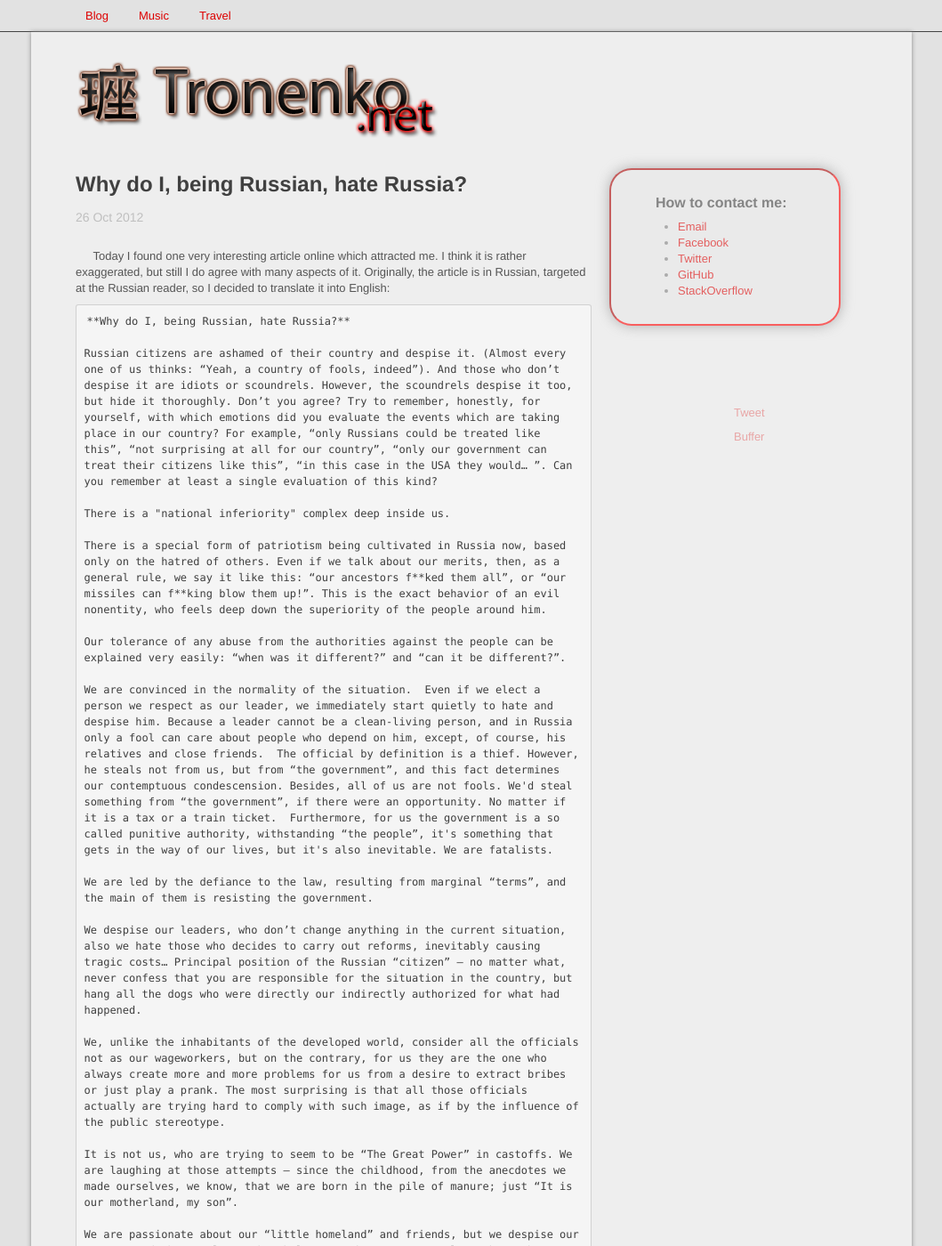
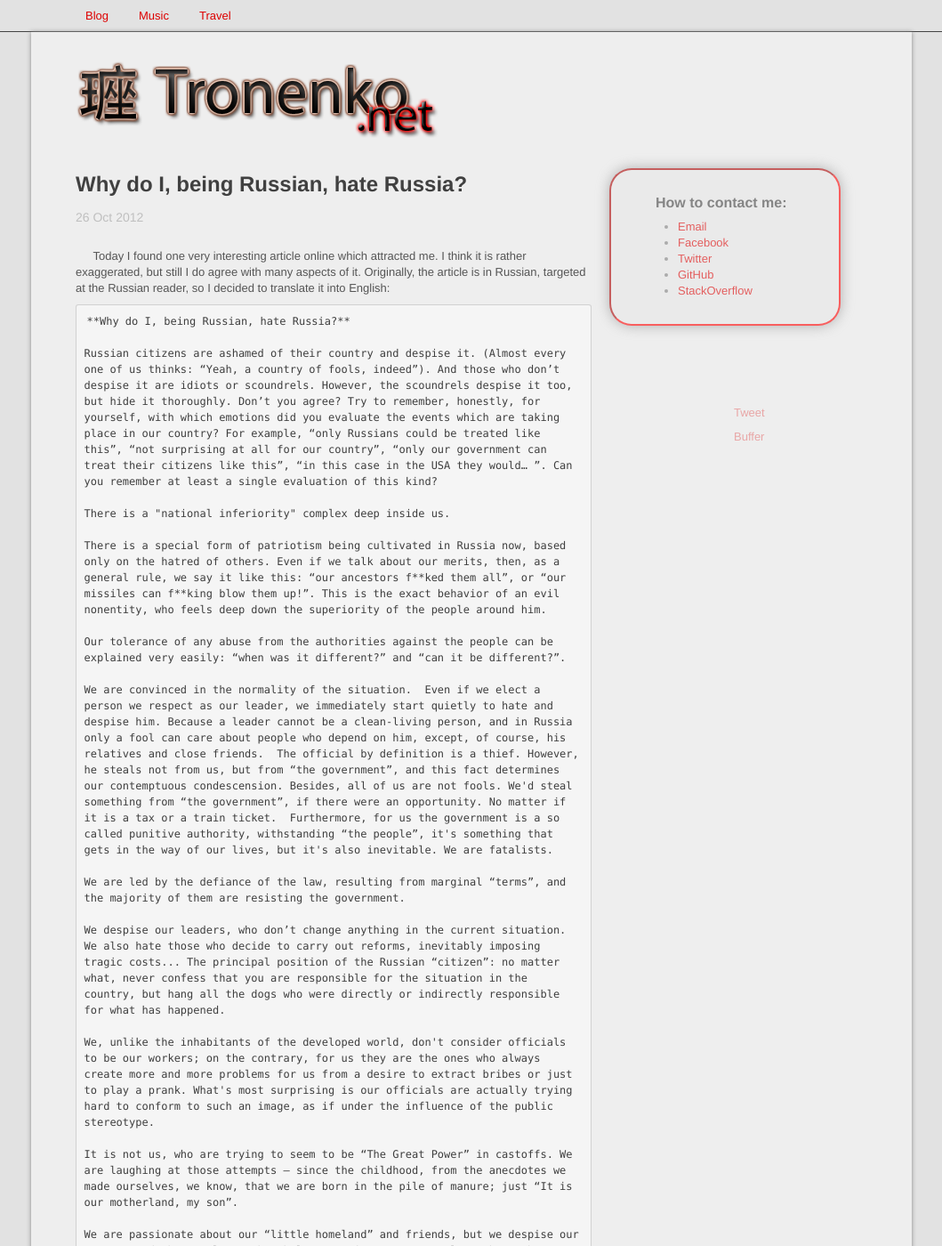
Before and after one commit to morphium/morphium.github.com, a Jekyll site: the page built from _posts/2012-10-26-why-do-i-hate-russia.markdown, in a window 1280 px wide and 1400 px high. Shown: the whole window at 89% size, without its empty margins (110-1169 px from the left). Built offline with Jekyll 4.4.1, drawn with Linux system fonts in a browser that asks for light colours; nearby versions of some CDN libraries; comment, search, counter and statistics services are not loaded; some of the changed text lies outside the part shown.

Commit message:
Why do I hate russia article edit 13

```diff
--- a/_posts/2012-10-26-why-do-i-hate-russia.markdown
+++ b/_posts/2012-10-26-why-do-i-hate-russia.markdown
@@ -18,11 +18,11 @@ Originally, the article is in Russian, targeted at the Russian reader, so I deci
 
 	We are convinced in the normality of the situation.  Even if we elect a person we respect as our leader, we immediately start quietly to hate and despise him. Because a leader cannot be a clean-living person, and in Russia only a fool can care about people who depend on him, except, of course, his relatives and close friends.  The official by definition is a thief. However, he steals not from us, but from “the government”, and this fact determines our contemptuous condescension. Besides, all of us are not fools. We'd steal something from “the government”, if there were an opportunity. No matter if it is a tax or a train ticket.  Furthermore, for us the government is a so called punitive authority, withstanding “the people”, it's something that gets in the way of our lives, but it's also inevitable. We are fatalists.
 
-	We are led by the defiance to the law, resulting from marginal “terms”, and the main of them is resisting the government.
+	We are led by the defiance of the law, resulting from marginal “terms”, and the majority of them are resisting the government.
 
-	We despise our leaders, who don’t change anything in the current situation, also we hate those who decides to carry out reforms, inevitably causing tragic costs… Principal position of the Russian “citizen” – no matter what, never confess that you are responsible for the situation in the country, but hang all the dogs who were directly our indirectly authorized for what had happened.
+	We despise our leaders, who don’t change anything in the current situation. We also hate those who decide to carry out reforms, inevitably imposing tragic costs... The principal position of the Russian “citizen”: no matter what, never confess that you are responsible for the situation in the country, but hang all the dogs who were directly or indirectly responsible for what has happened.
 
-	We, unlike the inhabitants of the developed world, consider all the officials not as our wageworkers, but on the contrary, for us they are the one who always create more and more problems for us from a desire to extract bribes or just play a prank. The most surprising is that all those officials actually are trying hard to comply with such image, as if by the influence of the public stereotype.
+	We, unlike the inhabitants of the developed world, don't consider officials to be our workers; on the contrary, for us they are the ones who always create more and more problems for us from a desire to extract bribes or just to play a prank. What's most surprising is our officials are actually trying hard to conform to such an image, as if under the influence of the public stereotype.
 
 	It is not us, who are trying to seem to be “The Great Power” in castoffs. We are laughing at those attempts – since the childhood, from the anecdotes we made ourselves, we know, that we are born in the pile of manure; just “It is our motherland, my son”.
 
```
